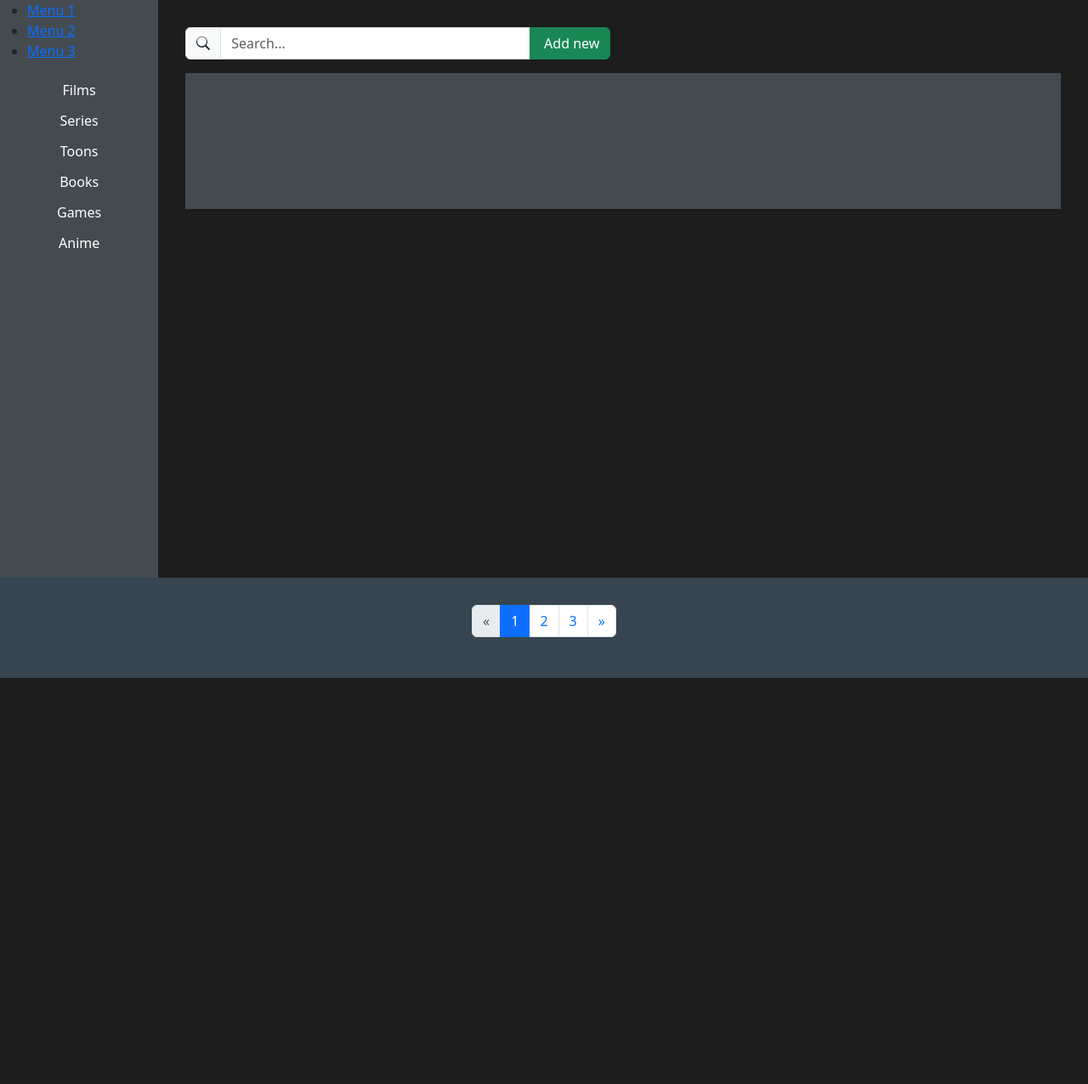
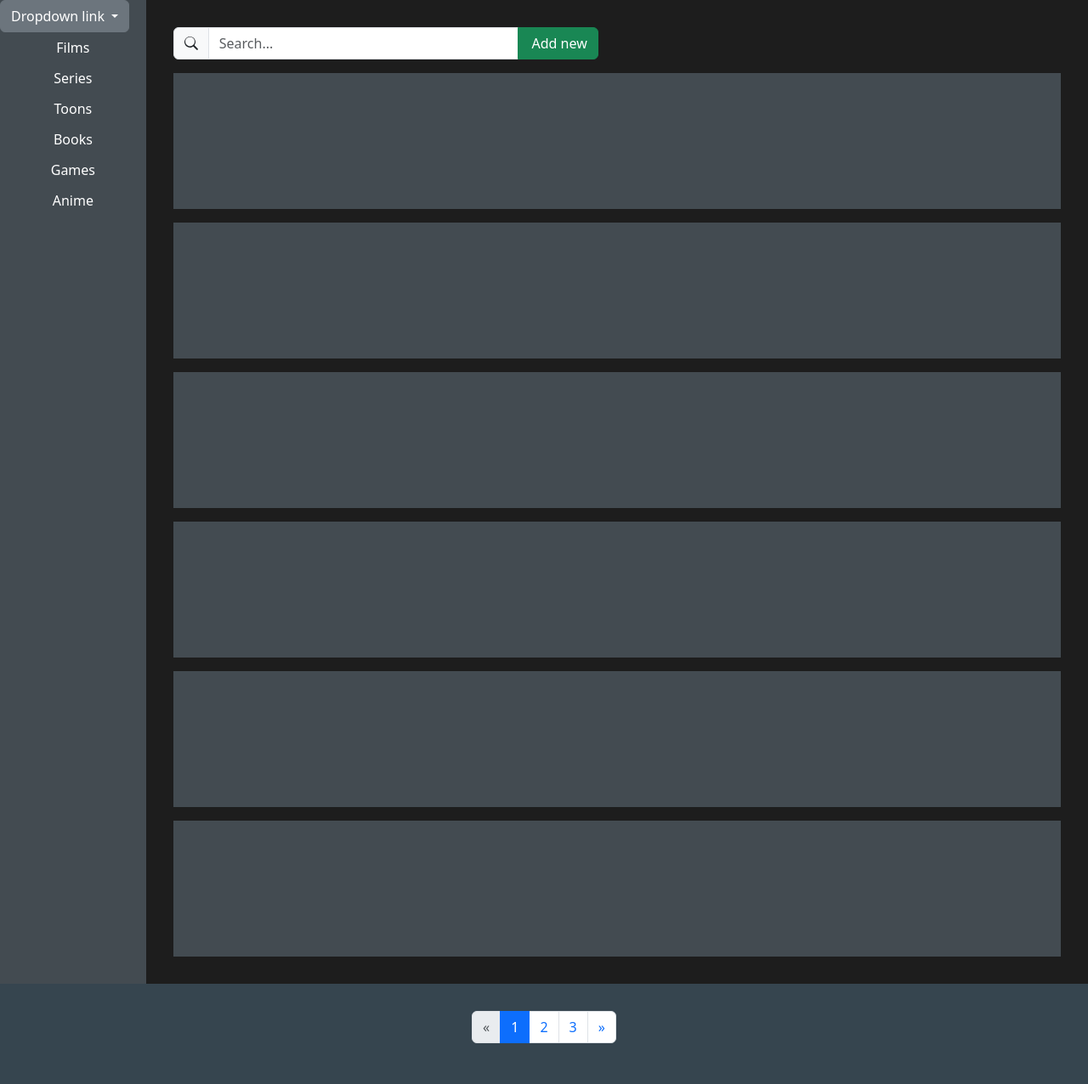
Before and after one commit to Klad1slav/YourMediaTech-YMT-, a Django app: page /rating_menu/ in a window 1280 px wide. Shown: the part 68-1344 px from the top of the page at 85% size. Before the commit the page ends 866 px from the top, so only its background shows below. Run offline with Django 5.2, Linux system fonts and the light colour scheme; parts of the project's set-up code (start-up, migrations or seed data) failed here and were passed over.

Commit message:
Changed rating menu

```diff
--- a/rating_menu/static/rating_menu/styles/others.css
+++ b/rating_menu/static/rating_menu/styles/others.css
@@ -4,7 +4,7 @@
 }
 
 .sidebar {
-    width: 220px;
+    width: 200px;
     background: #434B51;
 }
 
@@ -15,7 +15,8 @@
     width: 100%;
 }
 .media-content{
-    width: 100%;
     background-color: #434B51;
     min-height: 10rem;
+    margin: 0;
+    margin-top: 1rem;
 }
--- a/rating_menu/templates/rating_menu/index.html
+++ b/rating_menu/templates/rating_menu/index.html
@@ -9,11 +9,17 @@
 {%block content%}
 <div class="layout">
     <nav class="sidebar">
-        <ul>
-            <li><a href="#">Menu 1</a></li>
-            <li><a href="#">Menu 2</a></li>
-            <li><a href="#">Menu 3</a></li>
-        </ul>
+        <div class="dropdown show">
+        <a class="btn btn-secondary dropdown-toggle" href="#" role="button" id="dropdownMenuLink" data-toggle="dropdown" aria-haspopup="true" aria-expanded="false">
+            Dropdown link
+        </a>
+
+        <div class="dropdown-menu" aria-labelledby="dropdownMenuLink">
+            <a class="dropdown-item" href="#">Action</a>
+            <a class="dropdown-item" href="#">Another action</a>
+            <a class="dropdown-item" href="#">Something else here</a>
+        </div>
+        </div>
         {%include "includes/header_buttons.html"%}
     </nav>
     <main class="main-content">
@@ -26,8 +32,21 @@
             <input type="text" class="form-control" placeholder="Search..." aria-label="Search" aria-describedby="search-icon">
             <button type="button" class="btn btn-success">Add new</button>
         </div>
+
         <div class="media-content">
         </div>
+
+        <div class="media-content">
+        </div>
+                <div class="media-content">
+        </div>
+                <div class="media-content">
+        </div>
+                <div class="media-content">
+        </div>
+                <div class="media-content">
+        </div>
+
     </main>
 </div>
 {%endblock%}
```
